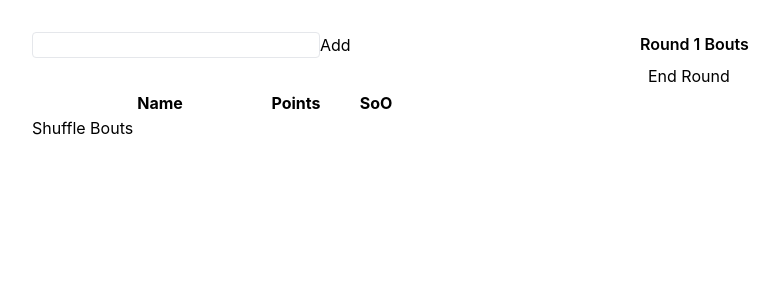
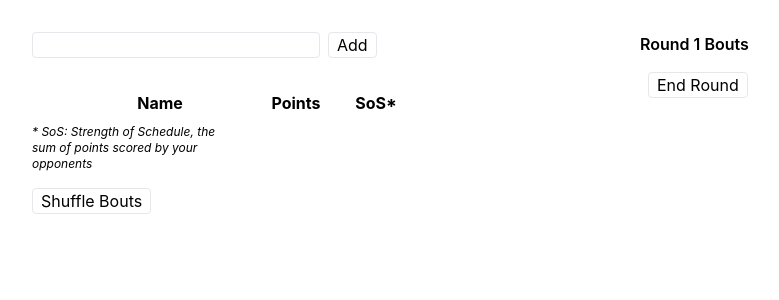
Before and after one commit to Al-Esku/swiss-system, a React (Create React App) app: page / in a window 1280 px wide. Both pictures are taken after a click on the button "Start Round". Shown: the top 300 px of the page, without its empty margins (0-779 px from the left). Built offline with nearby package versions, Linux system fonts and the light colour scheme; the HTML template or start-up script is replaced by a standard one.

Commit message:
Minor style updates

```diff
--- a/src/App.tsx
+++ b/src/App.tsx
@@ -138,13 +138,13 @@ function App() {
                 <div className={"w-full"}>
                     <input
                         type={"text"}
-                        className={"border border-1 rounded w-1/2"}
+                        className={"border rounded w-1/2"}
                         value={name}
                         onChange={e => {
                             setName(e.target.value)}
                         }
                     />
-                    <button type={"submit"}>Add</button>
+                    <button type={"submit"} className={"border rounded px-2 ml-2"}>Add</button>
                 </div>
             </form>
             <table className={"mt-8"}>
@@ -153,11 +153,11 @@ function App() {
                     <th className={"w-8"}></th>
                     <th className={"w-48"}>Name</th>
                     <th className={"w-20"}>Points</th>
-                    <th className={"w-20"}>SoO</th>
+                    <th className={"w-20"}>SoS*</th>
                 </tr>
                 </thead>
                 {fencers.map(fencer => (
-                    <tbody className={"border border-black border-1 m-2"}>
+                    <tbody className={"border border-black m-2"}>
                         <tr className={
                             fencer.points === 0 ? "bg-red-400":
                             fencer.points === 1 ? "bg-yellow-200":
@@ -165,15 +165,16 @@ function App() {
                             fencer.points === 3 ? "bg-blue-400":
                             fencer.points === 4 ? "bg-purple-400":
                             fencer.points === 5 ? "bg-amber-300": ""}>
-                            <td className={"border border-black border-r-1"}>{fencer.rank}.</td>
+                            <td className={"border-black border-r"}>{fencer.rank}.</td>
                             <td className={"pl-2"}>{fencer.name}</td>
-                            <td className={"font-semibold text-center border border-black border-l-1"}>{fencer.points}</td>
-                            <td className={"text-center border border-black border-l-1"}>{fencer.strength}</td>
+                            <td className={"font-semibold text-center border-black border-l"}>{fencer.points}</td>
+                            <td className={"text-center border-black border-l"}>{fencer.strength}</td>
                         </tr>
                     </tbody>
                 ))}
             </table>
-            <button onClick={randomSeed}>{started ? "Shuffle Bouts" : "Start Round"}</button>
+            <p className={"my-2 italic w-1/3 text-xs"}>* SoS: Strength of Schedule, the sum of points scored by your opponents</p>
+            <button onClick={randomSeed} className={"border rounded px-2 mt-2"}>{started ? "Shuffle Bouts" : "Start Round"}</button>
         </div>
         <div>
             <p className={"mt-8 font-semibold"}>Round {rounds} Bouts</p>
@@ -192,7 +193,7 @@ function App() {
                     </div>
                 ))}
                 {started && bye ? <p>Bye: {bye.name}</p>: ""}
-                {started ? <button type={"submit"}>End Round</button> : ""}
+                {started ? <button type={"submit"} className={"border rounded px-2 mt-2"}>End Round</button> : ""}
             </form>
         </div>
     </div>
```
